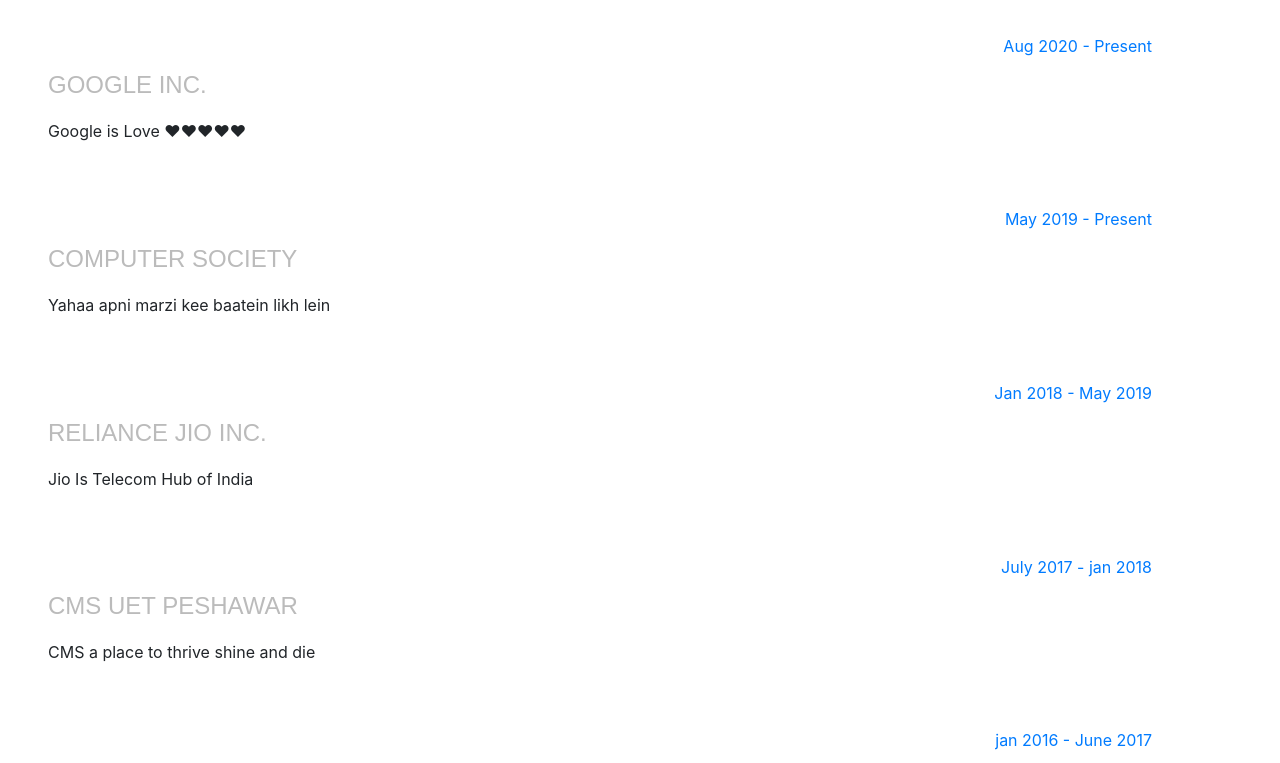
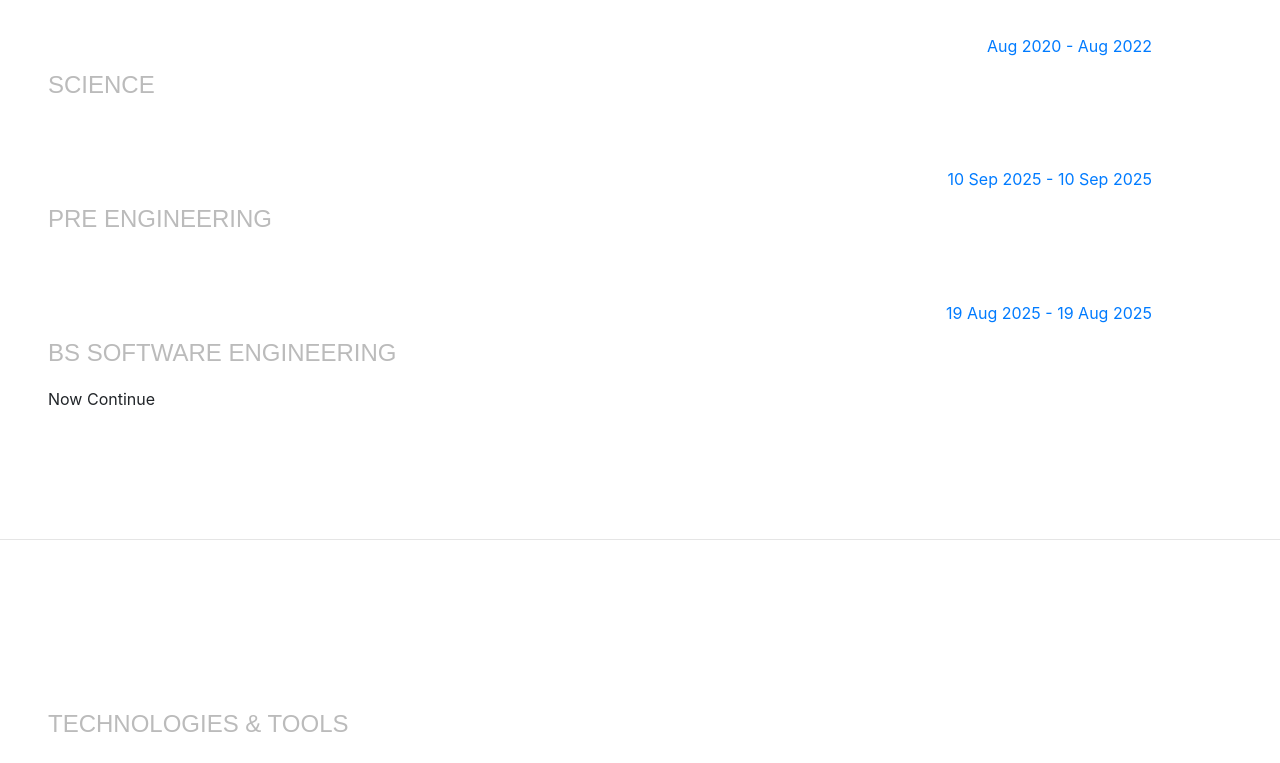
Before and after one commit to Amirzeb371/Amirzezb-portfolio, a website with bundled scripts: page index.html in a window 1280 px wide. Shown: the part 706-1469 px from the top of the page. Built offline with nearby package versions, Linux system fonts and the light colour scheme; a web font is replaced by a local one.

Commit message:
Delete experience section from index.html
Removed the entire experience section from the resume.

```diff
--- a/index.html
+++ b/index.html
@@ -125,74 +125,6 @@
           </a>
         </div>
       </div>
-    </section>
-
-
-
-    <hr class="m-0">
-
-    <section class="resume-section p-3 p-lg-5 d-flex justify-content-center" id="experience">
-      <div class="w-100">
-        <h2 class="mb-5">Experience</h2>
-
-         <div class="resume-item d-flex flex-column flex-md-row justify-content-between mb-5">
-          <div class="resume-content">
-            <h3 class="mb-0">Founder and CEO</h3>
-            <div class="subheading mb-3">Google Inc.</div>
-            <p> Google is Love ❤❤❤❤❤</p>
-          </div>
-          <div class="resume-date text-md-right">
-            <span class="text-primary">Aug 2020 - Present</span>
-          </div>
-        </div>
-
-
-        <div class="resume-item d-flex flex-column flex-md-row justify-content-between mb-5">
-          <div class="resume-content">
-            <h3 class="mb-0">Internee</h3>
-            <div class="subheading mb-3">Computer Society</div>
-            <p>Yahaa apni marzi kee baatein likh lein </p>
-          </div>
-          <div class="resume-date text-md-right">
-            <span class="text-primary">May 2019 - Present</span>
-          </div>
-        </div>
-
-        <div class="resume-item d-flex flex-column flex-md-row justify-content-between mb-5">
-          <div class="resume-content">
-            <h3 class="mb-0">React Native Developer</h3>
-            <div class="subheading mb-3">Reliance JIO Inc.</div>
-            <p>Jio Is Telecom Hub of India</p>
-          </div>
-          <div class="resume-date text-md-right">
-            <span class="text-primary">Jan 2018 - May 2019</span>
-          </div>
-        </div>
-
-        <div class="resume-item d-flex flex-column flex-md-row justify-content-between mb-5">
-          <div class="resume-content">
-            <h3 class="mb-0">Full Stack Developer</h3>
-            <div class="subheading mb-3">CMS UET Peshawar </div>
-            <p>CMS a place to thrive shine and die </p>
-          </div>
-          <div class="resume-date text-md-right">
-            <span class="text-primary">July 2017 - jan 2018</span>
-          </div>
-        </div>
-
-        <div class="resume-item d-flex flex-column flex-md-row justify-content-between">
-          <div class="resume-content">
-            <h3 class="mb-0">UI/UX Engineer</h3>
-            <div class="subheading mb-3">Hazara Students Society</div>
-            <p>HSS is 😍</p>
-          </div>
-          <div class="resume-date text-md-right">
-            <span class="text-primary">jan 2016 - June 2017</span>
-          </div>
-        </div>
-
-      </div>
-
 
 
     </section>
```
